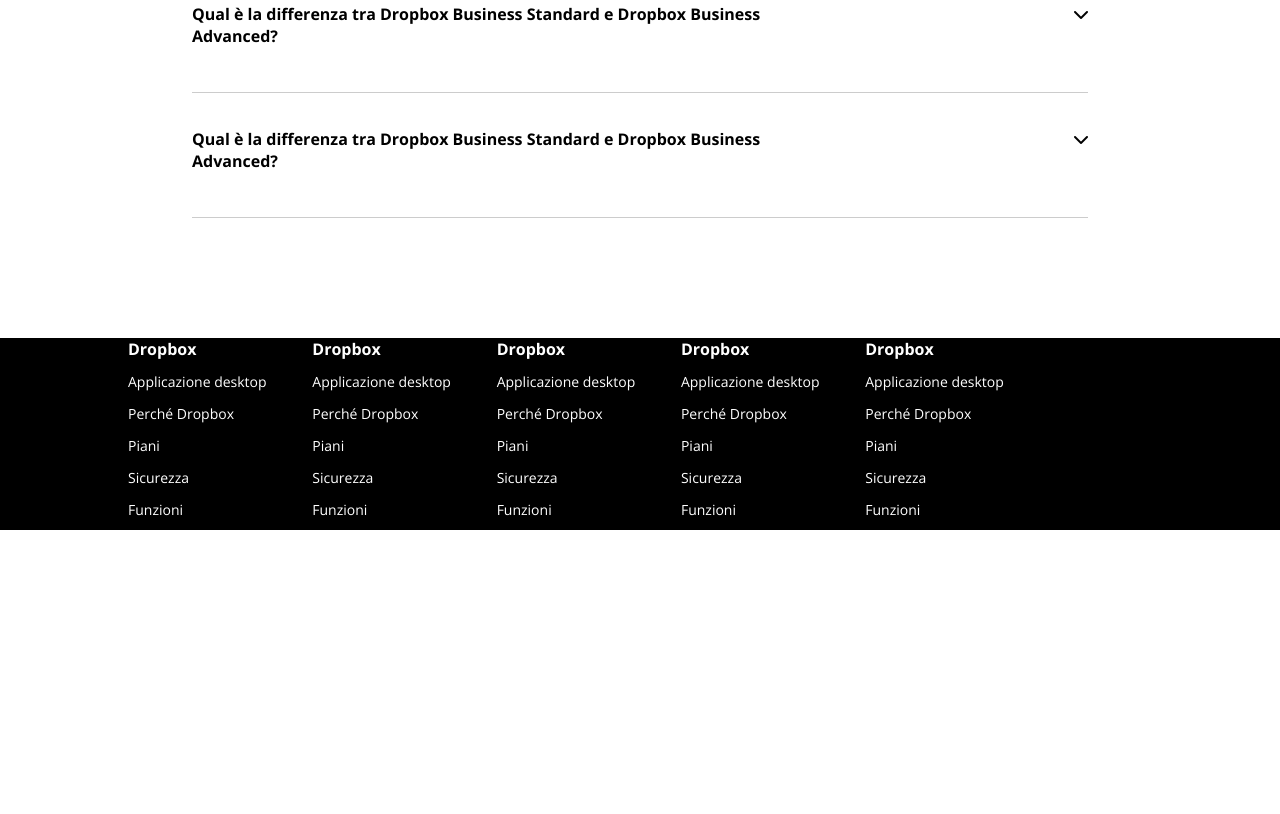
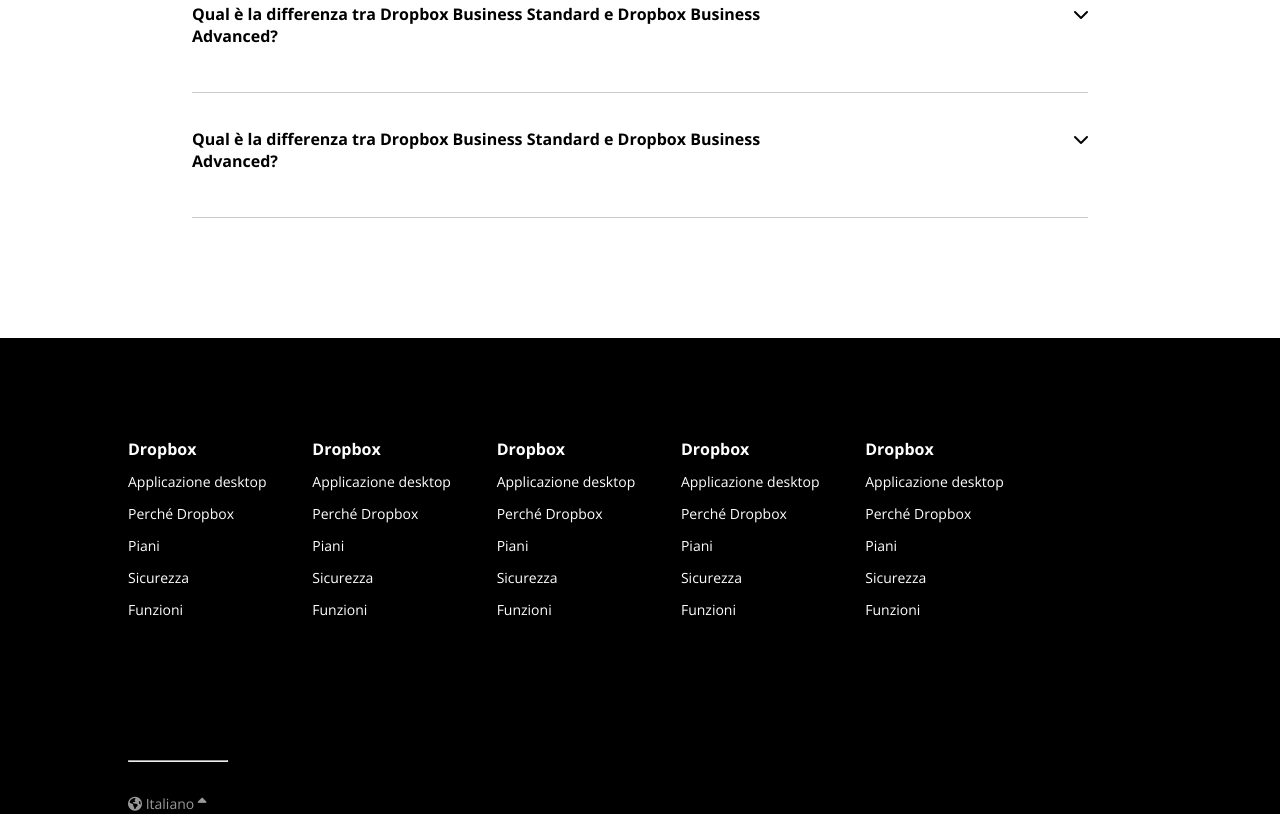
Before and after one commit to Bonu93/htmlcss-dropbox, a plain HTML site: page index.html in a window 1280 px wide. Shown: the part 6198-7012 px from the top of the page. Before the commit the page ends 6728 px from the top, so only its background shows below. Drawn offline with nearby package versions, Linux system fonts and the light colour scheme.

Commit message:
complete

```diff
--- a/css/main.css
+++ b/css/main.css
@@ -119,6 +119,12 @@ h4 {
 .my50 {
     margin-top: 50px;
     margin-bottom: 50px;
+}
+
+.my100 {
+    margin-top: 100px;
+    margin-bottom: 100px;
+
 }
 
 .ptl50 {
@@ -413,3 +419,15 @@ footer ul li a {
     color: inherit;
     font-size: 14px;
 }
+
+footer hr {
+    color: white;
+    width: 100px;
+    margin-top: 30px;
+    margin-bottom: 30px;
+}
+
+.language {
+    color: #999999;
+    font-size: 14px;
+}
--- a/index.html
+++ b/index.html
@@ -457,8 +457,9 @@
     <!-- FOOTER -->
 
     <footer class="bg-black">
-        <div class="footer-container clearfix">
-            <div class="col w18">
+        <div class="footer-container">
+            <div class="clearfix">
+                <div class="col w18 my100">
                     <h4>Dropbox</h4>
                     <ul>
                         <li>
@@ -479,7 +480,7 @@
                     </ul>
                 </div>
 
-            <div class="col w18">
+                <div class="col w18 my100">
                     <h4>Dropbox</h4>
                     <ul>
                         <li>
@@ -500,7 +501,7 @@
                     </ul>
                 </div>
 
-            <div class="col w18">
+                <div class="col w18 my100">
                     <h4>Dropbox</h4>
                     <ul>
                         <li>
@@ -521,7 +522,7 @@
                     </ul>
                 </div>
 
-            <div class="col w18">
+                <div class="col w18 my100">
                     <h4>Dropbox</h4>
                     <ul>
                         <li>
@@ -542,7 +543,7 @@
                     </ul>
                 </div>
 
-            <div class="col w18">
+                <div class="col w18 my100">
                     <h4>Dropbox</h4>
                     <ul>
                         <li>
@@ -563,6 +564,16 @@
                     </ul>
                 </div>
 
+            </div>
+
+            <hr>
+
+            <span class="language">
+                <i class="fas fa-globe-americas"></i>
+                Italiano
+                <i class="fas fa-sort-up"></i>
+            </span>
+
 
         </div>
 
```
Lines whose indentation alone changed are shown as unchanged.
